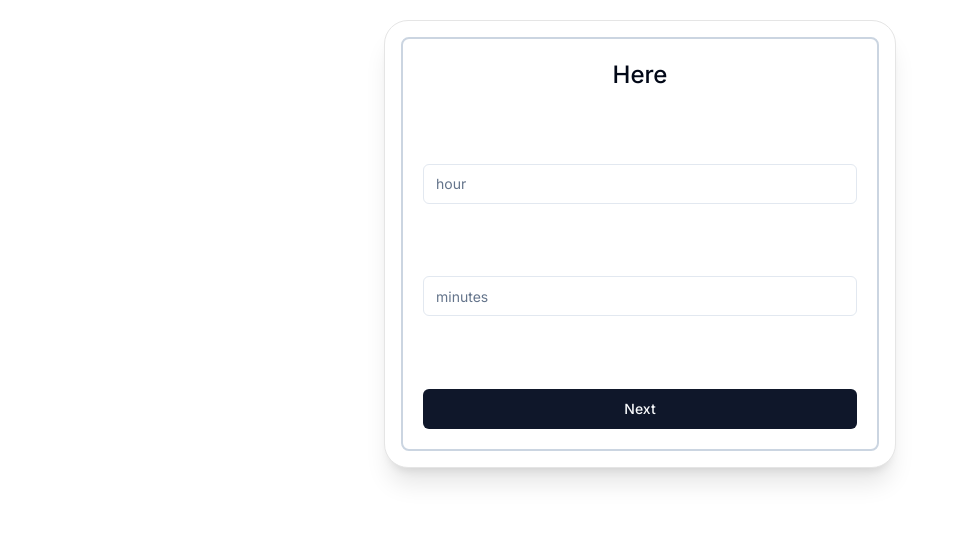
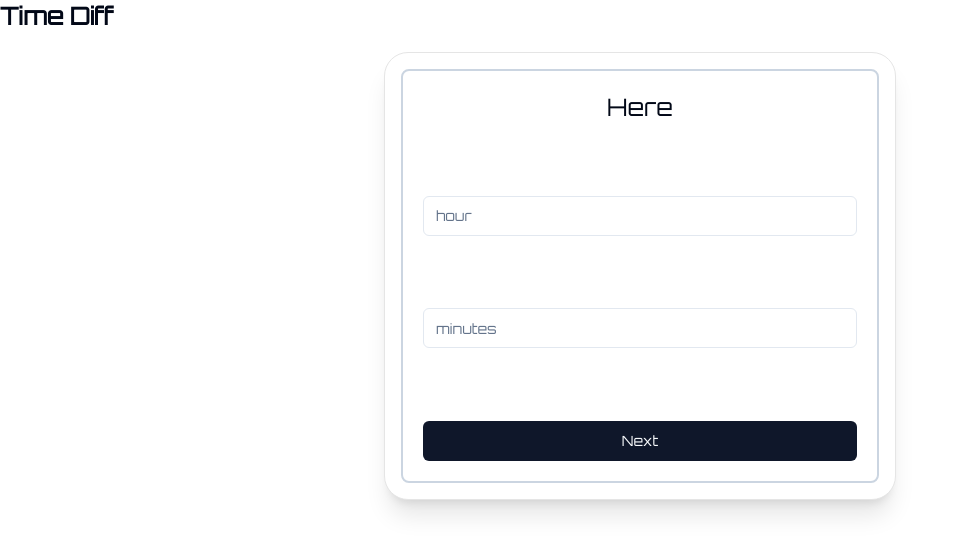
Before and after one commit to MusaGillani/time-diff, a Next.js app: page / in a window 1280 px wide. Shown: the top 554 px of the page, without its empty margins (0-959 px from the left). Built offline with nearby package versions, Linux system fonts and the light colour scheme.

Commit message:
feat: orbitron font

```diff
--- a/src/app/layout.tsx
+++ b/src/app/layout.tsx
@@ -1,10 +1,8 @@
 import type { Metadata } from "next";
-import { Inter } from "next/font/google";
 import "./globals.css";
 import { StoreProvider } from "@/state/provider";
 import { Toaster } from "sonner";
-
-const inter = Inter({ subsets: ["latin"] });
+import { orbitron } from "@/font";
 
 export const metadata: Metadata = {
   title: "Time Diff",
@@ -18,7 +16,7 @@ export default function RootLayout({
 }>) {
   return (
     <html lang="en">
-      <body className={inter.className}>
+      <body className={orbitron.className}>
         <StoreProvider>{children}</StoreProvider>
         <Toaster richColors />
       </body>
--- a/src/app/page.tsx
+++ b/src/app/page.tsx
@@ -1,8 +1,12 @@
+import { Label } from "@/components/ui/label";
 import { Stack } from "./Stack";
 
 export default function Home() {
   return (
     <main className="h-screen w-screen">
+      <Label className="mx-auto my-2 text-center text-2xl font-semibold ">
+        Time Diff{" "}
+      </Label>
       <Stack />
     </main>
   );
--- /dev/null
+++ b/src/font/index.ts
@@ -0,0 +1,8 @@
+import { Orbitron } from "next/font/google";
+
+export const orbitron = Orbitron({
+  weight: ["400"],
+  subsets: ["latin"],
+  display: "swap",
+  variable: "--font-orbitron",
+});
```
